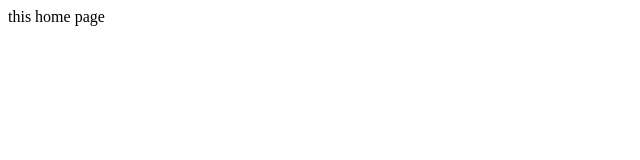
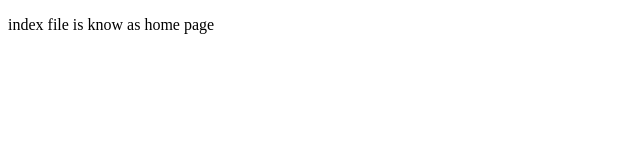
Before and after one commit to ZAINAB24-sys/project, a plain HTML site: page index.html in a window 1280 px wide. Shown: the whole page, without its empty margins (0-640 px from the left). Drawn offline with Linux system fonts and the light colour scheme.

Commit message:
Add index.html file msg

```diff
--- a/index.html
+++ b/index.html
@@ -1 +1,11 @@
-<p>this home page</p>
+<!DOCTYPE html>
+<html lang="en">
+<head>
+    <meta charset="UTF-8">
+    <meta name="viewport" content="width=device-width, initial-scale=1.0">
+    <title>Document</title>
+</head>
+<body>
+    <p>index file is know as home page</p>
+</body>
+</html>
```
